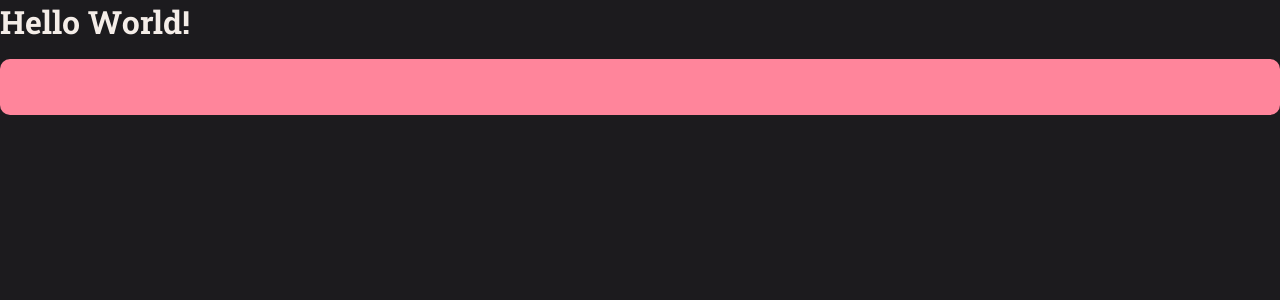
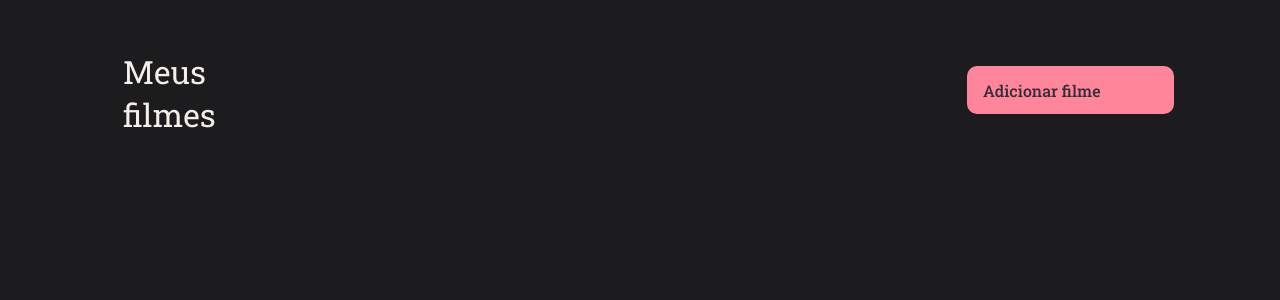
Before and after one commit to Brenobn/Movie-front, a React (Vite) app: page / in a window 1280 px wide. Shown: the top 300 px of the page. Built offline with nearby package versions, Linux system fonts and the light colour scheme.

Commit message:
Importing Button component to details page

```diff
--- a/src/pages/Details/index.jsx
+++ b/src/pages/Details/index.jsx
@@ -1,13 +1,18 @@
 import { Container } from "./styles";
+
+import { FiPlus } from "react-icons/fi";
 
 import { Button } from "../../components/Button";
 
 export function Details() {
   return(
     <Container>
-      <h1>Hello World!</h1>
+      <div className="headofpage">
+        <h1>Meus filmes</h1>
 
-      <Button />
+        <Button icon={FiPlus} title="Adicionar filme" />
+
+      </div>
     </Container>
   );
 }
--- a/src/pages/Details/styles.js
+++ b/src/pages/Details/styles.js
@@ -1,5 +1,28 @@
 import styled from "styled-components";
 
 export const Container = styled.div`
+  .headofpage {
+    display: flex;
+    justify-content: space-between;
+    gap: 746px;
+    margin: 50px 106px 40px 123px;
 
+
+    > h1 {
+      color: ${({ theme }) => theme.COLORS.WHITE};
+      font-family: 'Roboto Slab', sans-serif;
+      font-size: 32px;
+      font-weight: 400;
+    }
+
+    > button {
+      display: inline-flex;
+      height: 48px;
+      width: 207px;
+      align-items: center;
+      gap: 8px;
+      flex-shrink: 0;
+
+    }
+  }
 `;
```
